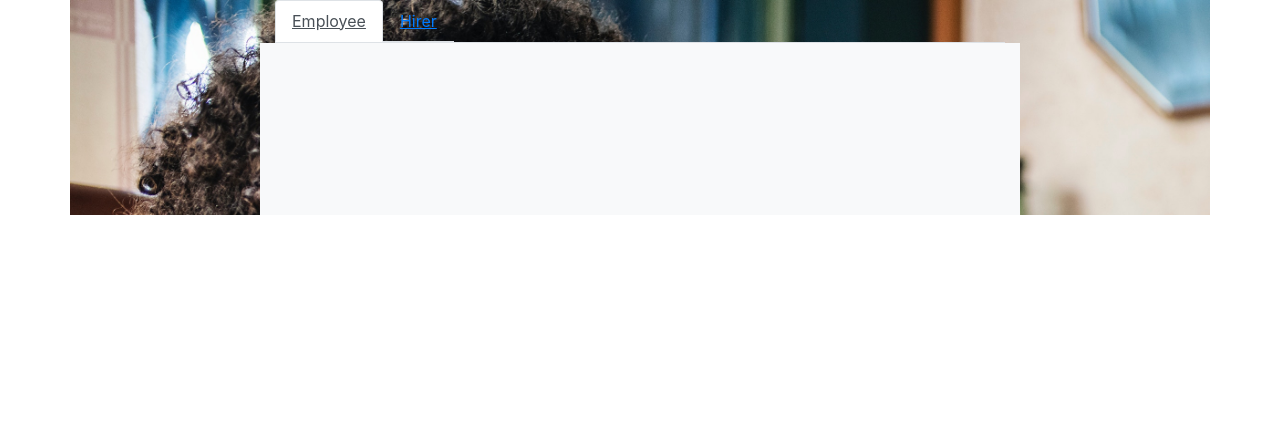
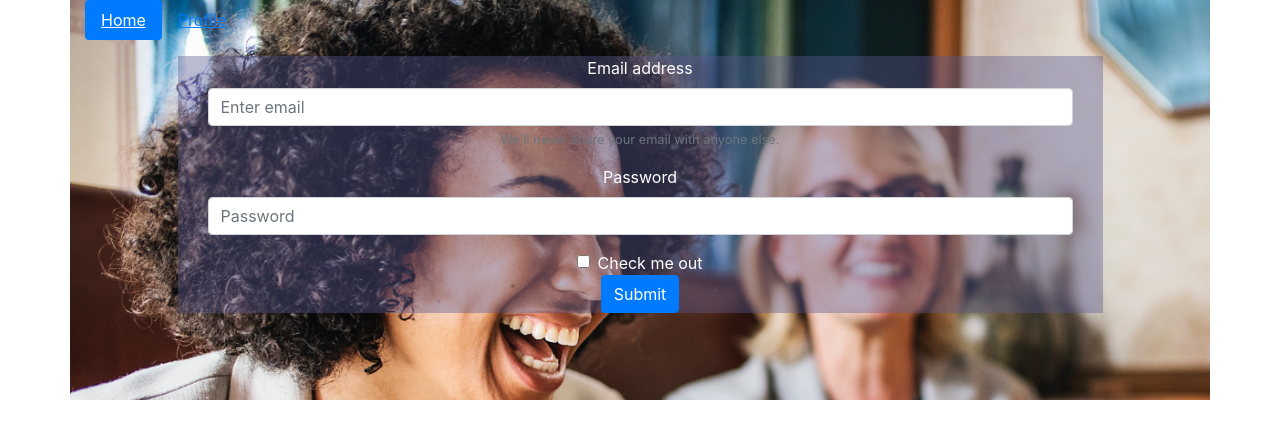
Before and after one commit to bmcgue1/Antiquisnet2, a PHP site: page /views/creds.html in a window 1280 px wide. Shown: the part 104-543 px from the top of the page. Run offline with PHP 8.4, Linux system fonts and the light colour scheme; some libraries are stand-ins or nearby versions.

Commit message:
added pill nav for login

```diff
--- a/src/css/style.css
+++ b/src/css/style.css
@@ -34,8 +34,14 @@ h1 {
 .backimg {
   background-image: url(../images/rawpixel-648563-unsplash.jpg);
   background-size: cover;
-  height: 100%;
+  height: 400px;
 }
 a:link {
   text-decoration: underline;
 }
+
+.credForm {
+  background: rgba(87, 88, 145, 0.4);
+  height: 250px;
+  width: 100px;
+}
--- a/src/index.html
+++ b/src/index.html
@@ -48,7 +48,7 @@
               <a class="nav-link" href="#">How it Works</a>
             </li>
             <li class="nav-item">
-              <a class="nav-link" href="views/creds.html">Login</a>
+              <a class="nav-link" href="views/newCreds.html">Login</a>
             </li>
             <li class="nav-item">
               <a class="nav-link" href="views/creds.html">Signup</a>
--- a/src/views/creds.html
+++ b/src/views/creds.html
@@ -16,11 +16,11 @@
       crossorigin="anonymous"
     />
     <!-- <link rel="stylesheet" href="/css/bootstrap.css"> -->
-    <link
+    <!-- <link
       rel="stylesheet"
       type="text/css"
       href="https://theantiquisnetwork.com/web_test/src/css/style.css"
-    />
+    /> -->
     <link rel="stylesheet" href="/css/style.css" />
     <title>Antiquisnet</title>
   </head>
@@ -57,61 +57,80 @@
 
       <!-- whole login/register container -->
       <div class="container bg-dark backimg">
-          <div class="row align-items-center justify-content-center">
-              <div class="col-8 ">  <ul class="nav nav-tabs">
-              <ul class="nav nav-tabs nav-justified " id="myTab" role="tablist">
+        <div class="row align-items-center justify-content-center"></div>
+        <ul class="nav nav-pills mb-3" id="pills-tab" role="tablist">
           <li class="nav-item">
             <a
               class="nav-link active"
-                                id="home-tab"
-                                data-toggle="tab"
-                                href="#login"
+              id="pills-home-tab"
+              data-toggle="pill"
+              href="#pills-home"
               role="tab"
-                                aria-controls="home"
+              aria-controls="pills-home"
               aria-selected="true"
-                                >Employee</a
+              >Home</a
             >
           </li>
           <li class="nav-item">
             <a
               class="nav-link"
-                                id="profile-tab"
-                                data-toggle="tab"
-                                href="#register"
+              id="pills-profile-tab"
+              data-toggle="pill"
+              href="#pills-profile"
               role="tab"
-                                aria-controls="profile"
+              aria-controls="pills-profile"
               aria-selected="false"
-                                >Hirer</a
+              >Profile</a
             >
           </li>
         </ul>
-                             </div>
-
-
-
-                          <div class="col-8 bg-light ">   <div class="tab-content">
-                                <div id="login" class="tab-pane fade in active">
+        <!--Tab info-->
+        <div class="tab-content" id="pills-tabContent">
+          <div
+            class="tab-pane fade show active"
+            id="pills-home"
+            role="tabpanel"
+            aria-labelledby="pills-home-tab"
+          >
+          <div class="container  justify-content-center ">
+              <div
+                class="row align-items-center justify-content-center filledCenterRows"
+              >
+                <div class="col-10 bg-lightPurple ">
+                  <div class="col backBox">
                       <form>
                           <div class="form-group">
-                                      <label for="formGroupExampleInput">Example label</label>
-                                      <input type="text" class="form-control" id="formGroupExampleInput" placeholder="Example input">
+                            <label for="exampleInputEmail1">Email address</label>
+                            <input type="email" class="form-control" id="exampleInputEmail1" aria-describedby="emailHelp" placeholder="Enter email">
+                            <small id="emailHelp" class="form-text text-muted">We'll never share your email with anyone else.</small>
                           </div>
                           <div class="form-group">
-                                      <label for="formGroupExampleInput2">Another label</label>
-                                      <input type="text" class="form-control" id="formGroupExampleInput2" placeholder="Another input">
+                            <label for="exampleInputPassword1">Password</label>
+                            <input type="password" class="form-control" id="exampleInputPassword1" placeholder="Password">
                           </div>
+                          <div class="form-check">
+                            <input type="checkbox" class="form-check-input" id="exampleCheck1">
+                            <label class="form-check-label" for="exampleCheck1">Check me out</label>
+                          </div>
+                          <button type="submit" class="btn btn-primary">Submit</button>
                         </form>
                   </div>
-                                <div id="register" class="tab-pane fade">
-                                     <h3>Register</h3>
-                                  <p>Ut enim ad minim veniam, quis nostrud exercitation ullamco laboris nisi ut aliquip ex ea commodo consequat.</p>
                 </div>
-
-                              </div></div>
-
               </div>
-
-
+            </div>
+          </div>
+          </div>
+          <div
+            class="tab-pane fade"
+            id="pills-profile"
+            role="tabpanel"
+            aria-labelledby="pills-profile-tab"
+          >
+            <h1>Second</h1>
+          </div>
+        </div>
+      </div>
+    </div>
     <!-- We will put our React component inside this div. -->
 
     <!-- Optional JavaScript -->
```
Lines whose indentation alone changed are shown as unchanged.
